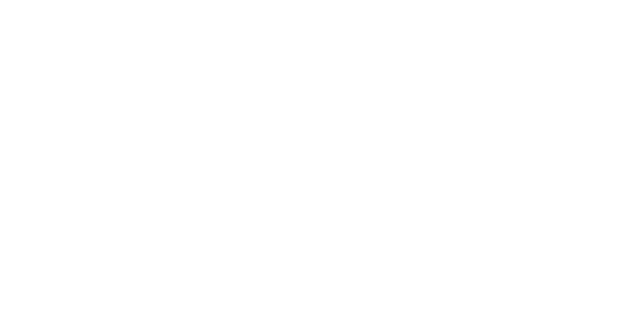
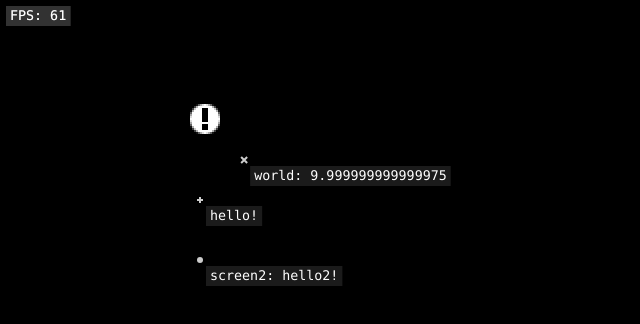
Before and after one commit to basementuniverse/rpg-game, a website built with webpack: page index.html in a window 1280 px wide. Shown: the whole page, without its empty margins (0-640 px from the left). Built offline with Linux system fonts and the light colour scheme.

Commit message:
Add debug renderer

```diff
--- /dev/null
+++ b/src/Debug.ts
@@ -0,0 +1,275 @@
+import { vec } from "@basementuniverse/commonjs";
+import * as config from './config.json';
+
+type DebugOptions = {
+  margin: number,
+  padding: number,
+  font: string,
+  lineHeight: number,
+  foregroundColour: Colour,
+  backgroundColour: Colour,
+  defaultValue: DebugValue,
+  defaultMarker: DebugMarker
+};
+
+type DebugValue = {
+  label?: string,
+  value?: number | string,
+  align: 'left' | 'right',
+  showLabel: boolean,
+  padding?: number,
+  font?: string,
+  foregroundColour?: Colour,
+  backgroundColour?: Colour
+};
+
+type DebugMarker = {
+  label?: string,
+  value?: number | string,
+  position?: vec,
+  showLabel: boolean,
+  showValue: boolean,
+  showMarker: boolean,
+  markerSize: number,
+  markerStyle: 'x' | '+' | '.',
+  markerColour: Colour,
+  space: 'world' | 'screen',
+  padding?: number,
+  font?: string,
+  labelOffset: vec,
+  foregroundColour?: Colour,
+  backgroundColour?: Colour
+};
+
+export default class Debug {
+  private static instance: Debug;
+  private values: Map<string, DebugValue>;
+  private markers: Map<string, DebugMarker>;
+  private options: DebugOptions
+  private readonly defaultOptions: DebugOptions = {
+    margin: 10,
+    padding: 4,
+    font: '10pt Lucida Console, monospace',
+    lineHeight: 12,
+    foregroundColour: '#fff',
+    backgroundColour: '#3338',
+    defaultValue: {
+      align: 'left',
+      showLabel: true
+    },
+    defaultMarker: {
+      showLabel: true,
+      showValue: true,
+      showMarker: true,
+      markerSize: 6,
+      markerStyle: 'x',
+      markerColour: '#ccc',
+      space: 'world',
+      labelOffset: vec(10)
+    }
+  };
+
+  private constructor(options: Partial<DebugOptions> = {}) {
+    this.options = Object.assign({}, this.defaultOptions, options);
+    this.values = new Map<string, DebugValue>();
+    this.markers = new Map<string, DebugMarker>();
+  }
+
+  /**
+   * Initialise the debug instance
+   * @param options Rendering options
+   */
+  public static initialise(options: Partial<DebugOptions> = {}): void {
+    Debug.instance = new Debug(options);
+  }
+
+  private static getInstance(): Debug {
+    if (Debug.instance == null) {
+      Debug.initialise();
+    }
+    return Debug.instance;
+  }
+
+  /**
+   * Show a debug value
+   * @param label The label for this value
+   * @param value The current value
+   * @param options Rendering options
+   */
+  public static value(label: string, value: string | number, options: Partial<DebugValue> = {}): void {
+    const debug = Debug.getInstance();
+    debug.values.set(label, Object.assign(
+      { label, value },
+      debug.defaultOptions.defaultValue,
+      options
+    ));
+  }
+
+  /**
+   * Show a marker in world or screen space
+   * @param label The label for this marker
+   * @param value The current value
+   * @param position The position of this marker
+   * @param options Rendering options
+   */
+  public static marker(label: string, value: string | number, position: vec, options: Partial<DebugMarker> = {}): void {
+    const debug = Debug.getInstance();
+    debug.markers.set(label, Object.assign(
+      { label, value, position },
+      debug.defaultOptions.defaultMarker,
+      options
+    ));
+  }
+
+  /**
+   * Render debug values and markers onto the context
+   * @param context The rendering context
+   * @param width The width of the screen
+   */
+  public static draw(context: CanvasRenderingContext2D, width: number): void {
+    const debug = Debug.getInstance();
+    context.save();
+
+    // Draw world-space markers
+    debug.markers.forEach(marker => {
+      if (marker.space === 'world') {
+        debug.drawMarker(context, marker);
+      }
+    });
+
+    // Draw values and screen-space markers
+    context.setTransform(1, 0, 0, 1, 0, 0);
+    let position: vec;
+    let leftY = debug.options.margin;
+    let rightY = debug.options.margin;
+    const lineHeight = (debug.options.lineHeight + debug.options.padding * 2);
+    debug.values.forEach(value => {
+      switch (value.align) {
+        case 'left':
+          position = vec(debug.options.margin, leftY);
+          leftY += lineHeight;
+          break;
+        case 'right':
+          position = vec(width - debug.options.margin, rightY);
+          rightY += lineHeight;
+          break;
+      }
+      debug.drawLabel(
+        context,
+        (value.showLabel ? `${value.label}: ` : '') + `${value.value}`,
+        position,
+        value.align,
+        value.padding ?? debug.options.padding,
+        value.font ?? debug.options.font,
+        value.foregroundColour ?? debug.options.foregroundColour,
+        value.backgroundColour ?? debug.options.backgroundColour
+      );
+    });
+    debug.markers.forEach(marker => {
+      if (marker.space === 'screen') {
+        debug.drawMarker(context, marker);
+      }
+    });
+
+    // Clear values and markers ready for next frame
+    debug.values.clear();
+    debug.markers.clear();
+    context.restore();
+  }
+
+  private drawMarker(context: CanvasRenderingContext2D, marker: DebugMarker): void {
+    context.save();
+    if (marker.space === 'world') {
+      context.scale(1 / config.scaleFactor, 1 / config.scaleFactor);
+    }
+    const position = vec.mul(marker.position ?? vec(), config.scaleFactor);
+    if (marker.showLabel || marker.showValue) {
+      this.drawLabel(
+        context,
+        (marker.showLabel ? `${marker.label}: ` : '') + (marker.showValue ? `${marker.value}` : ''),
+        vec.add(position ?? vec(), marker.labelOffset),
+        'left',
+        marker.padding ?? this.options.padding,
+        marker.font ?? this.options.font,
+        marker.foregroundColour ?? this.options.foregroundColour,
+        marker.backgroundColour ?? this.options.backgroundColour
+      );
+    }
+    if (marker.showMarker) {
+      context.lineWidth = 2;
+      context.strokeStyle = context.fillStyle = marker.markerColour as string;
+      switch (marker.markerStyle) {
+        case 'x':
+          this.drawCross(context, position, marker.markerSize);
+          break;
+        case '+':
+          this.drawPlus(context, position, marker.markerSize);
+          break;
+        case '.':
+          this.drawDot(context, position, marker.markerSize);
+          break;
+      }
+    }
+    context.restore();
+  }
+
+  private drawLabel(
+    context: CanvasRenderingContext2D,
+    text: string,
+    position: vec,
+    align: 'left' | 'right',
+    padding: number,
+    font: string,
+    foregroundColour: Colour,
+    backgroundColour: Colour
+  ): void {
+    context.save();
+    context.font = font;
+    context.textBaseline = 'top';
+    const backgroundSize = {
+      width: context.measureText(text).width + padding * 2,
+      height: this.options.lineHeight + padding * 2
+    };
+    const x = align === 'right' ? (position.x - backgroundSize.width) : position.x;
+
+    // Draw background
+    context.fillStyle = backgroundColour as string;
+    context.fillRect(
+      x - padding,
+      position.y - padding,
+      backgroundSize.width,
+      backgroundSize.height
+    );
+
+    // Draw text
+    context.fillStyle = foregroundColour as string;
+    context.fillText(text, x, position.y);
+    context.restore();
+  }
+
+  private drawCross(context: CanvasRenderingContext2D, position: vec, size: number): void {
+    context.beginPath();
+    const halfSize = size / 2;
+    context.moveTo(position.x - halfSize, position.y - halfSize);
+    context.lineTo(position.x + halfSize, position.y + halfSize);
+    context.moveTo(position.x - halfSize, position.y + halfSize);
+    context.lineTo(position.x + halfSize, position.y - halfSize);
+    context.stroke();
+  }
+
+  private drawPlus(context: CanvasRenderingContext2D, position: vec, size: number): void {
+    context.beginPath();
+    const halfSize = size / 2;
+    context.moveTo(position.x, position.y - halfSize);
+    context.lineTo(position.x, position.y + halfSize);
+    context.moveTo(position.x - halfSize, position.y);
+    context.lineTo(position.x + halfSize, position.y);
+    context.stroke();
+  }
+
+  private drawDot(context: CanvasRenderingContext2D, position: vec, size: number): void {
+    context.beginPath();
+    context.arc(position.x, position.y, size / 2, 0, Math.PI * 2);
+    context.fill();
+  }
+}
--- a/src/Game.ts
+++ b/src/Game.ts
@@ -1,6 +1,8 @@
 import * as config from './config.json';
 import * as constants from './constants';
+import Debug from './Debug';
 import StateManager from './StateManager';
+import { vec } from '@basementuniverse/commonjs';
 
 export default class Game {
   private canvas: HTMLCanvasElement;
@@ -9,6 +11,11 @@ export default class Game {
   private lastFrameCountTime: number;
   private frameRate: number = 0;
   private frameCount: number = 0;
+
+  // TEST
+  private testImage: HTMLImageElement;
+  private testOffset: number = 0;
+  private testTime: number = 0;
 
   public stateManager: StateManager;
 
@@ -34,6 +41,7 @@ export default class Game {
     this.resize();
 
     // Initialise subsystems...
+    Debug.initialise();
   }
 
   private resize(): void {
@@ -47,7 +55,10 @@ export default class Game {
   public initialise(): void {
 
     // Load content assets and push loading state
-    // ...
+
+    // TEST
+    this.testImage = new Image();
+    this.testImage.src = '../images/error.png';
 
     // Start the game loop
     this.lastFrameTime = this.lastFrameCountTime = performance.now();
@@ -64,23 +75,41 @@ export default class Game {
       this.frameRate = this.frameCount;
       this.frameCount = 0;
     }
+    this.frameCount++;
+    this.lastFrameTime = now;
+    if (config.showFPS) {
+      Debug.value('FPS', this.frameRate);
+    }
 
     // Do game loop
-    if (elapsedTime >= constants.FPS_MAX) {
-      this.lastFrameTime = now;
-      this.frameCount++;
-      this.update(elapsedTime);
-      this.draw();
-    }
+    this.update(elapsedTime);
+    this.draw();
     window.requestAnimationFrame(this.loop.bind(this));
   }
 
   private update(dt: number): void {
-    // ...
-    console.log(this.frameRate);
+    // TEST
+    this.testTime += dt;
+    this.testOffset = Math.sin(this.testTime / 10) * 100;
+    Debug.marker('world', this.testTime, vec(30, 30));
+    Debug.marker('screen', 'hello!', vec(100, 100), {
+      showLabel: false,
+      space: 'screen',
+      markerStyle: '+'
+    });
+    Debug.marker('screen2', 'hello2!', vec(100, 130), {
+      space: 'screen',
+      markerStyle: '.'
+    });
   }
 
   private draw(): void {
-    // ...
+    this.context.clearRect(0, 0, this.canvas.width, this.canvas.height);
+
+    // TEST
+    this.context.setTransform(config.scaleFactor, 0, 0, config.scaleFactor, 100 + this.testOffset, 100);
+    this.context.drawImage(this.testImage, 0, 0);
+
+    Debug.draw(this.context, this.canvas.width);
   }
 }
--- a/src/config.json
+++ b/src/config.json
@@ -1,4 +1,5 @@
 {
   "title": "RPG Game",
-  "scaleFactor": 2
+  "scaleFactor": 2,
+  "showFPS": true
 }
--- a/src/constants.ts
+++ b/src/constants.ts
@@ -1,2 +1 @@
 export const FPS_MIN = 1 / 30;
-export const FPS_MAX = 1 / 60;
--- /dev/null
+++ b/src/global.d.ts
@@ -0,0 +1 @@
+declare type Colour = string | number;
--- a/styles/main.css
+++ b/styles/main.css
@@ -8,4 +8,5 @@
     position: fixed;
     width: 100%;
     height: 100%;
+    background-color: black;
 }
```
Also changed, not shown: build/game.js.
